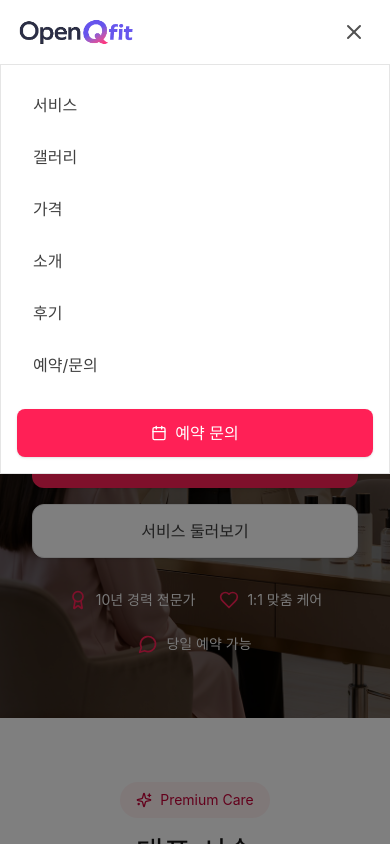
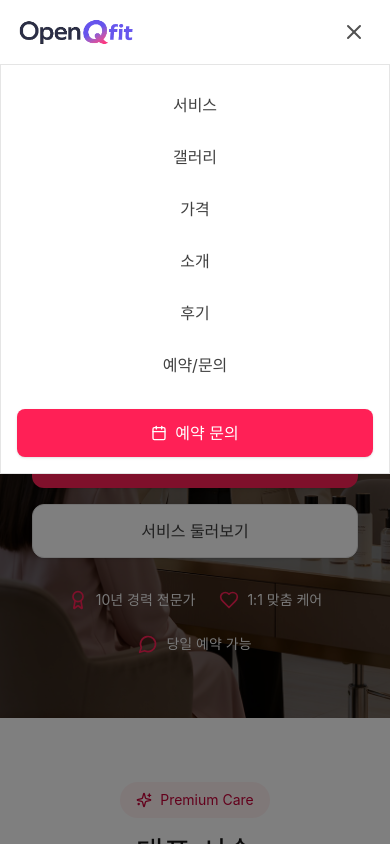
Before and after one commit to openqfit-cell/openqfit-template-beauty-standard, a React (Vite) app: page / in a window 390 px wide. Both pictures are taken after a click on the button 354 px from the left and 32 px from the top of the page. Shown: the top 844 px of the page. Built offline with nearby package versions, Linux system fonts and the light colour scheme.

Commit message:
헤더 정렬

```diff
--- a/src/app/components/Header.tsx
+++ b/src/app/components/Header.tsx
@@ -103,7 +103,7 @@ export function Header() {
                     key={item.label}
                     href={item.href}
                     onClick={() => setMobileMenuOpen(false)}
-                    className="block px-4 py-3 text-neutral-700 hover:text-rose-500 hover:bg-neutral-50 rounded-lg transition-colors"
+                    className="text-center block px-4 py-3 text-neutral-700 hover:text-rose-500 hover:bg-neutral-100 rounded-lg transition-colors"
                   >
                     {item.label}
                   </a>
```
